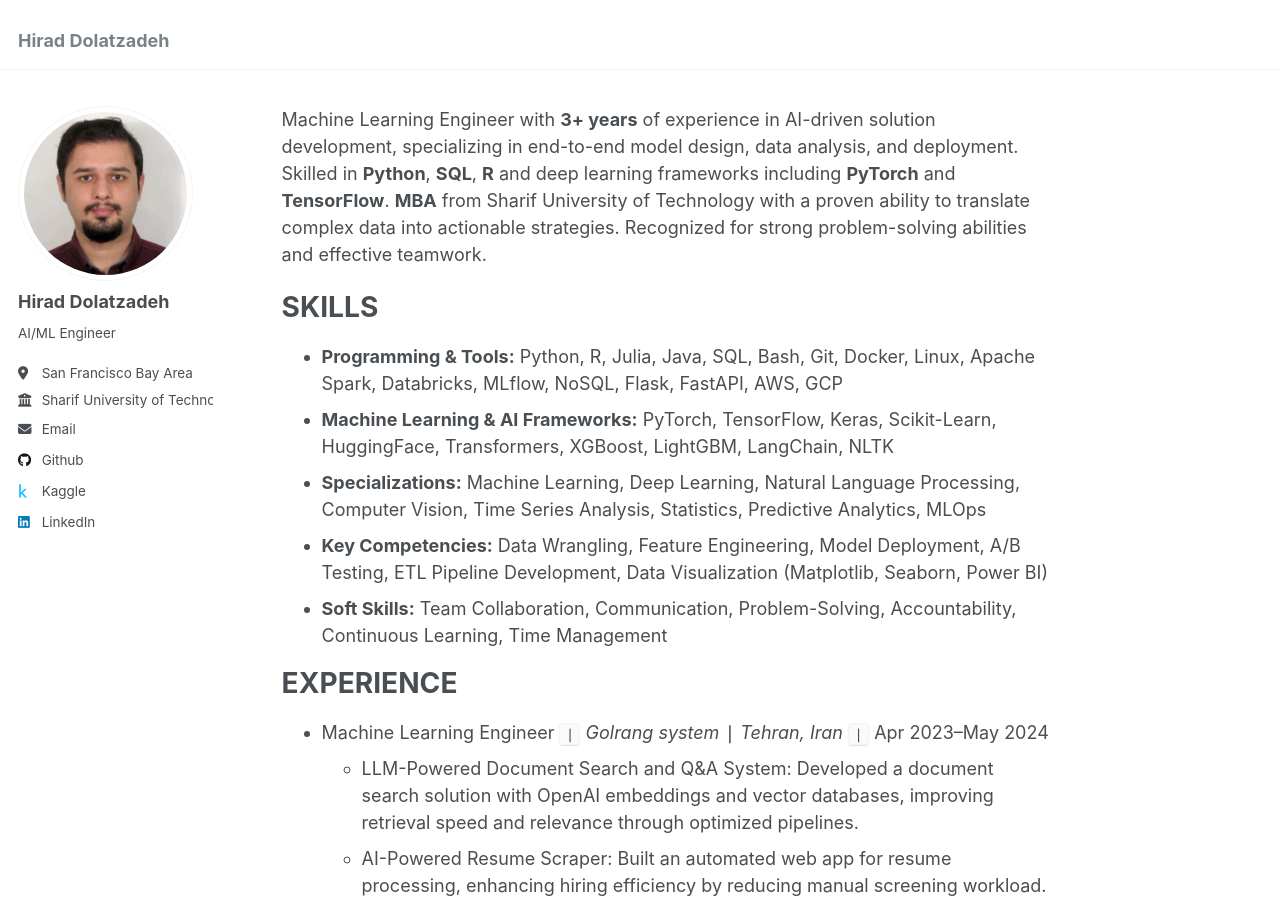
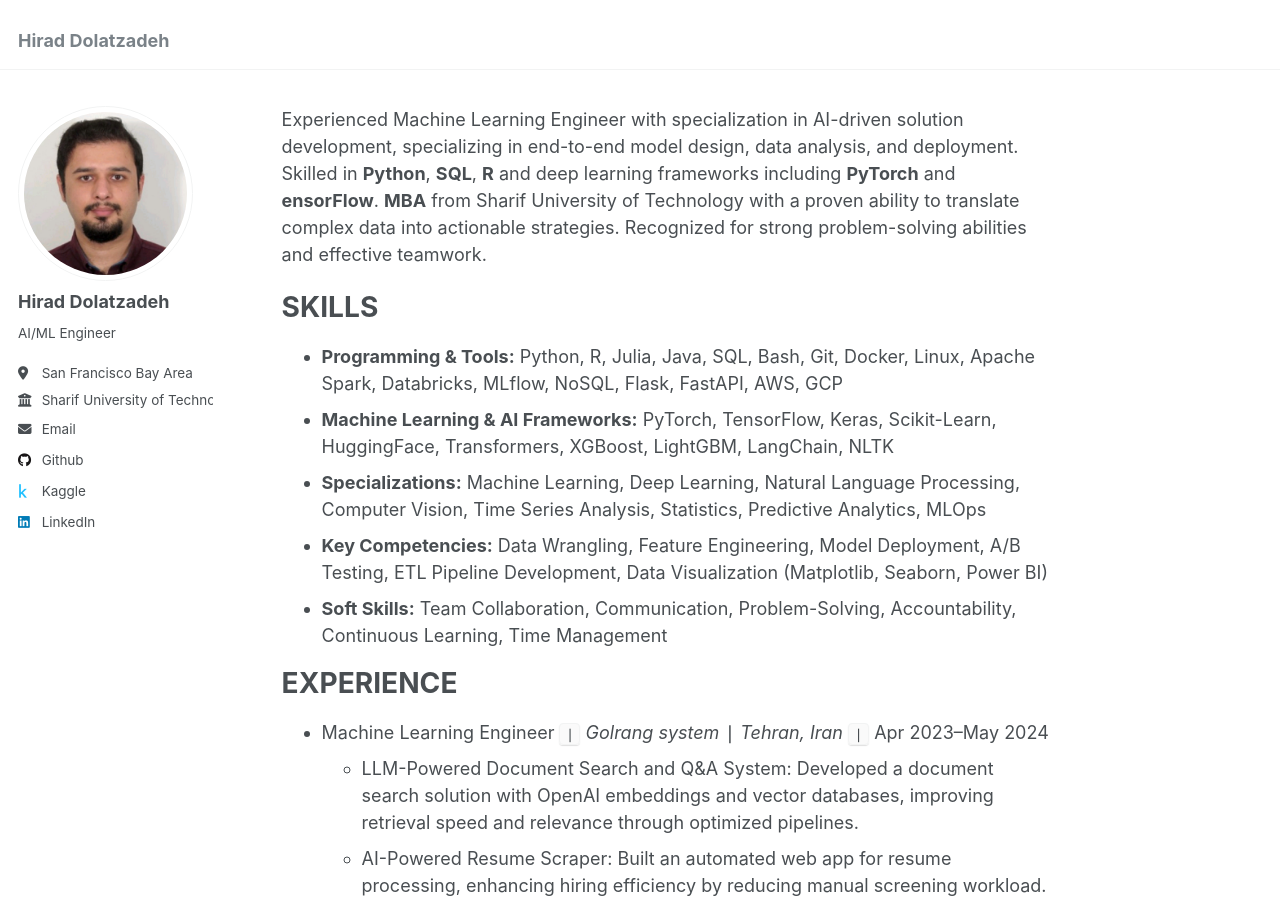
Before and after one commit to hiraddlz/hiraddlz.github.io, a Jekyll site: the page built from _pages/about.md, in a window 1280 px wide and 900 px high. Built offline with Jekyll 4.4.1, drawn with Linux system fonts in a browser that asks for light colours.

Commit message:
Update about.md

```diff
--- a/_pages/about.md
+++ b/_pages/about.md
@@ -7,7 +7,7 @@ redirect_from:
   - /about.html
 ---
 
-Machine Learning Engineer with **3+ years** of experience in AI-driven solution development, specializing in end-to-end model design, data analysis, and deployment. Skilled in **Python**, **SQL**, **R** and deep learning frameworks including **PyTorch** and **TensorFlow**. **MBA** from Sharif University of Technology with a proven ability to translate complex data into actionable strategies. Recognized for strong problem-solving abilities and effective teamwork.
+Experienced Machine Learning Engineer with specialization in AI-driven solution development, specializing in end-to-end model design, data analysis, and deployment. Skilled in **Python**, **SQL**, **R** and deep learning frameworks including **PyTorch** and **ensorFlow**. **MBA** from Sharif University of Technology with a proven ability to translate complex data into actionable strategies. Recognized for strong problem-solving abilities and effective teamwork.
 
 SKILLS
 ======
@@ -50,7 +50,7 @@ EDUCATION
 
 PROJECTS
 ======
-[How people’s sentiment and attention affect the return of Bitcoin?](https://library.sharif.ir/parvan/resource/501394) `|` Tehran, Iran `|`                                                     Oct 2021 – Sep 2022
+[How people’s sentiment and attention affect the return of Bitcoin?](https://library.sharif.ir/parvan/resource/501394/) `|` Tehran, Iran `|`                                                     Oct 2021 – Sep 2022
 
 - Analyzed the influence of investor sentiment and attention (Twitter sentiment analysis, Google search trends, …) on Bitcoin returns using machine learning models.
 - Developed predictive models to forecast Bitcoin returns with 62% accuracy, identifying key variables like the Fear and Greed Index.
```
